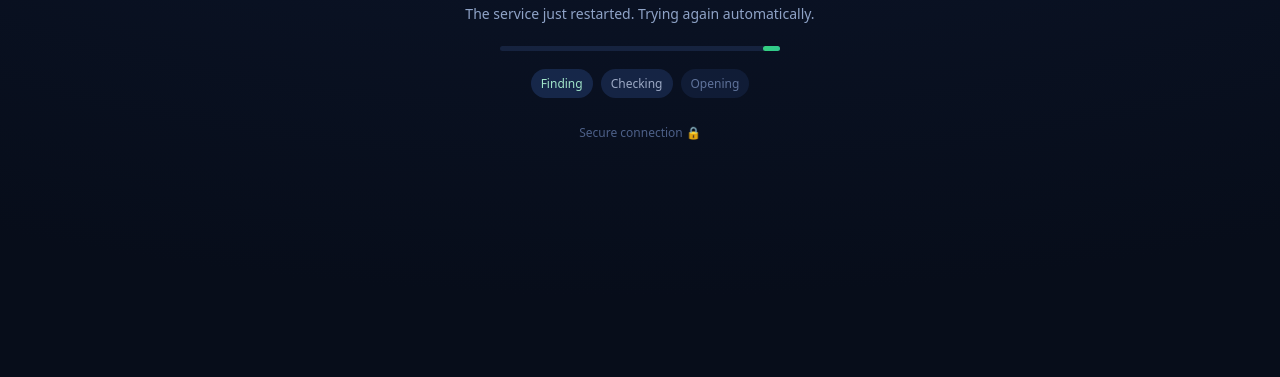
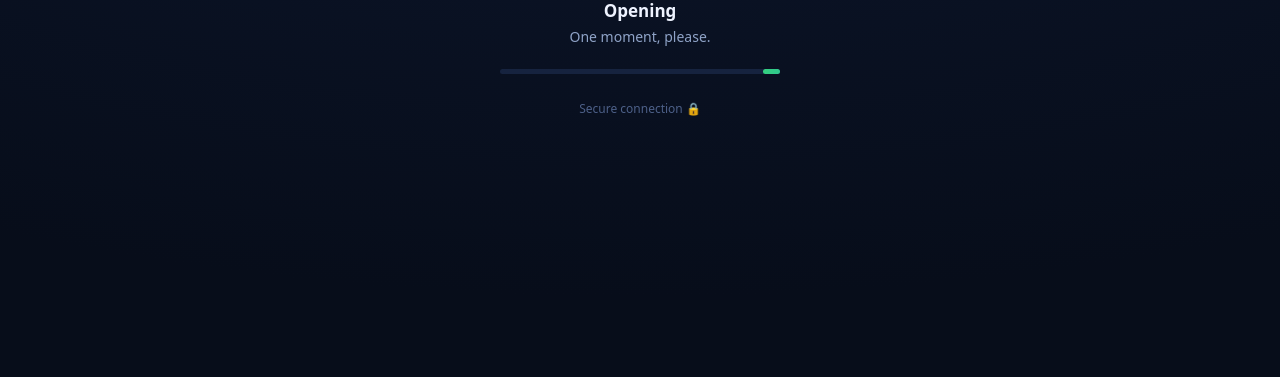
Before and after one commit to mannanfastbank/bank-link, a plain HTML site: page index.html in a window 1280 px wide. Shown: the part 423-800 px from the top of the page. Drawn offline with Linux system fonts and the light colour scheme.

Commit message:
launcher page

```diff
--- a/index.html
+++ b/index.html
@@ -19,9 +19,8 @@ h1{font-size:26px;margin:0 0 6px;letter-spacing:.3px}
 .l{margin-top:26px;color:#4d6088;font-size:12px}
 </style></head><body><div class="card">
 <div class="logo" id="lg"></div><h1>Bank App</h1>
-<div class="t" id="t">Connecting securely</div><div class="s" id="s">One moment, opening your bank.</div>
+<div class="t" id="t">Opening</div><div class="s" id="s">One moment, please.</div>
 <div class="bar" id="br"><i></i></div>
-<div class="ks"><span class="k on" id="k1">Finding</span><span class="k" id="k2">Checking</span><span class="k" id="k3">Opening</span></div>
 <button class="b" id="b" onclick="location.reload()">Try again</button>
 <div class="l">Secure connection &#128274;</div>
 <noscript><p style="color:#8fa3c7">Please turn on JavaScript to open the app.</p></noscript></div>
@@ -29,21 +28,21 @@ h1{font-size:26px;margin:0 0 6px;letter-spacing:.3px}
 var REPO="mannanfastbank/bank-link",BR="main",tries=0,MAX=45,done=false;
 function $(i){return document.getElementById(i)}
 $("lg").textContent=(document.title||"B").charAt(0).toUpperCase();
-function st(n){for(var i=1;i<=3;i++){$("k"+i).className="k"+(i<n?" ok":(i==n?" on":""))}}
+function st(n){}
 function say(t,s){$("t").textContent=t;$("s").textContent=s||""}
-function giveup(){st(1);say("Still connecting","The service is renewing its secure link. This page keeps trying by itself.");$("b").style.display="inline-block"}
+function giveup(){say("Taking a little longer","Please wait. This page keeps trying by itself.");$("b").style.display="inline-block"}
 function cur(){return fetch("https://raw.githubusercontent.com/"+REPO+"/"+BR+"/current.txt?_="+Date.now(),{cache:"no-store"}).then(function(r){if(!r.ok)throw 0;return r.text()}).then(function(t){return t.trim()})}
 function probe(u){return new Promise(function(ok){var i=new Image(),m=setTimeout(function(){i.onload=i.onerror=null;ok(false)},7000);i.onload=function(){clearTimeout(m);ok(true)};i.onerror=function(){clearTimeout(m);ok(false)};i.src=u+"/assets/favicon.ico?_="+Date.now()})}
 function go(){
   if(done)return;tries++;st(1);
   cur().then(function(u){
-    if(!/^https:\/\/[a-z0-9.-]+$/.test(u)){say("Getting ready","The new secure link is being prepared.");return false}
-    st(2);say("Checking the connection","Making sure the bank answers.");
+    if(!/^https:\/\/[a-z0-9.-]+$/.test(u)){say("Opening","One moment, please.");return false}
+    say("Opening","One moment, please.");
     return probe(u).then(function(ok){
-      if(ok){done=true;st(3);say("Opening","");location.replace(u)}
-      else{say("Renewing the link","The service just restarted. Trying again automatically.")}
+      if(ok){done=true;say("Opening","");location.replace(u)}
+      else{say("Opening","One moment, please.")}
       return ok});
-  }).catch(function(){say("Reconnecting","Waiting for the network.");return false})
+  }).catch(function(){say("Opening","One moment, please.");return false})
   .then(function(ok){if(!ok&&!done){if(tries==MAX)giveup();setTimeout(go,tries>MAX?5000:2500)}});
 }
 go();
```
